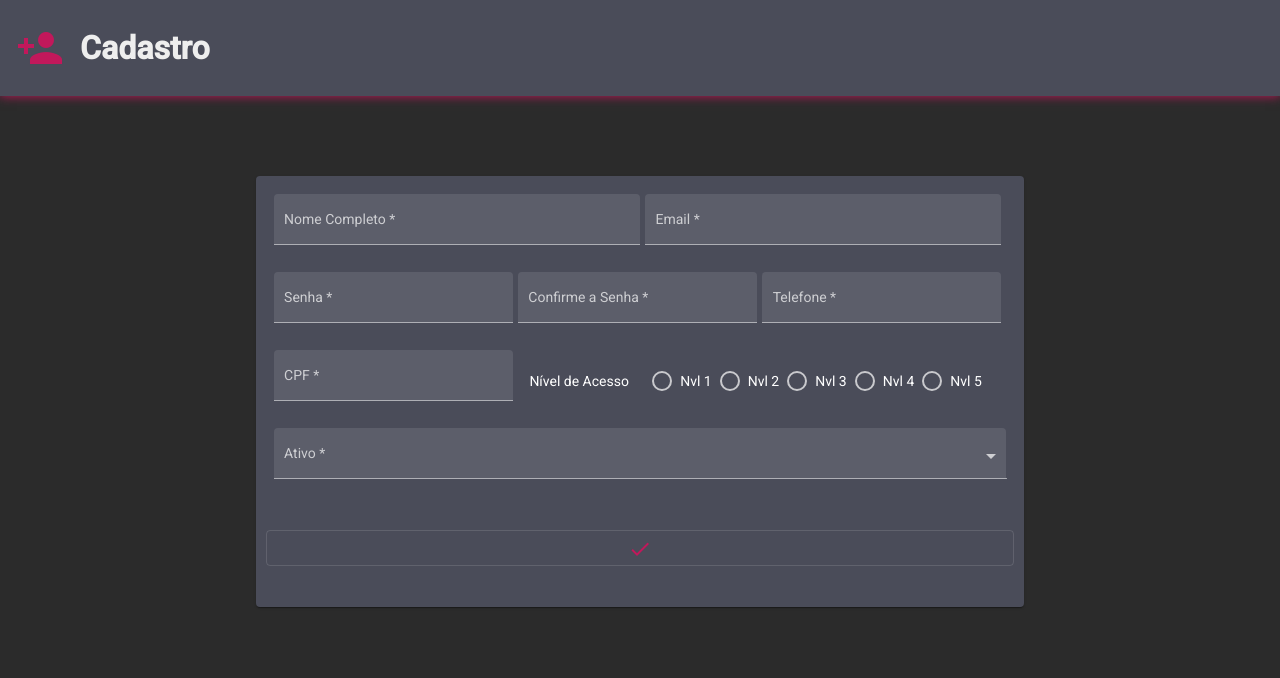
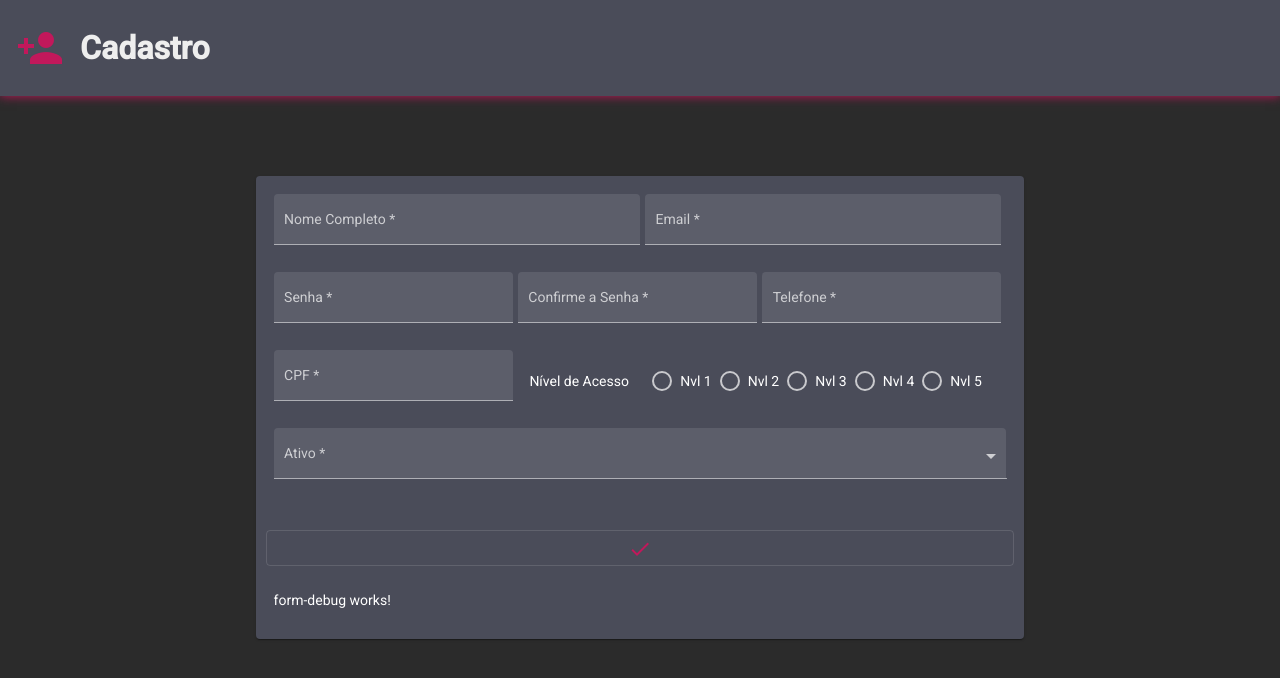
Before and after one commit to kohiiart/projeto-login-page-GEW, an Angular app in the folder login-page/: page / in a window 1280 px wide. Shown: the top 678 px of the page. Built offline with nearby package versions, Linux system fonts and the light colour scheme.

Commit message:
Login Page GEW
feat 25/08: adiciona component form-debug

```diff
--- a/login-page/src/app/app.module.ts
+++ b/login-page/src/app/app.module.ts
@@ -18,13 +18,15 @@ import {MatIconModule} from '@angular/material/icon';
 import {MatSelectModule} from '@angular/material/select';
 import { ReactiveFormsModule } from '@angular/forms';
 import {MatFormFieldModule} from '@angular/material/form-field';
+import { FormDebugComponent } from './components/form-debug/form-debug.component';
 
 @NgModule({
   declarations: [
     AppComponent,
     InputInfoComponent,
     CardInfoComponent,
-    HeaderComponent
+    HeaderComponent,
+    FormDebugComponent
   ],
   imports: [
     BrowserModule,
--- /dev/null
+++ b/login-page/src/app/components/form-debug/form-debug.component.html
@@ -0,0 +1 @@
+<p>form-debug works!</p>
--- /dev/null
+++ b/login-page/src/app/components/form-debug/form-debug.component.ts
@@ -0,0 +1,15 @@
+import { Component, OnInit } from '@angular/core';
+
+@Component({
+  selector: 'app-form-debug',
+  templateUrl: './form-debug.component.html',
+  styleUrls: ['./form-debug.component.css']
+})
+export class FormDebugComponent implements OnInit {
+
+  constructor() { }
+
+  ngOnInit(): void {
+  }
+
+}
--- a/login-page/src/app/components/input-info/input-info.component.html
+++ b/login-page/src/app/components/input-info/input-info.component.html
@@ -76,4 +76,6 @@
     <mat-card-actions>
         <button mat-stroked-button type="submit" class="submit-btn"><mat-icon>done</mat-icon></button>
     </mat-card-actions>
+
+    <app-form-debug></app-form-debug>
   </form>
```
Also changed, not shown: login-page/src/app/components/form-debug/form-debug.component.css (added).
